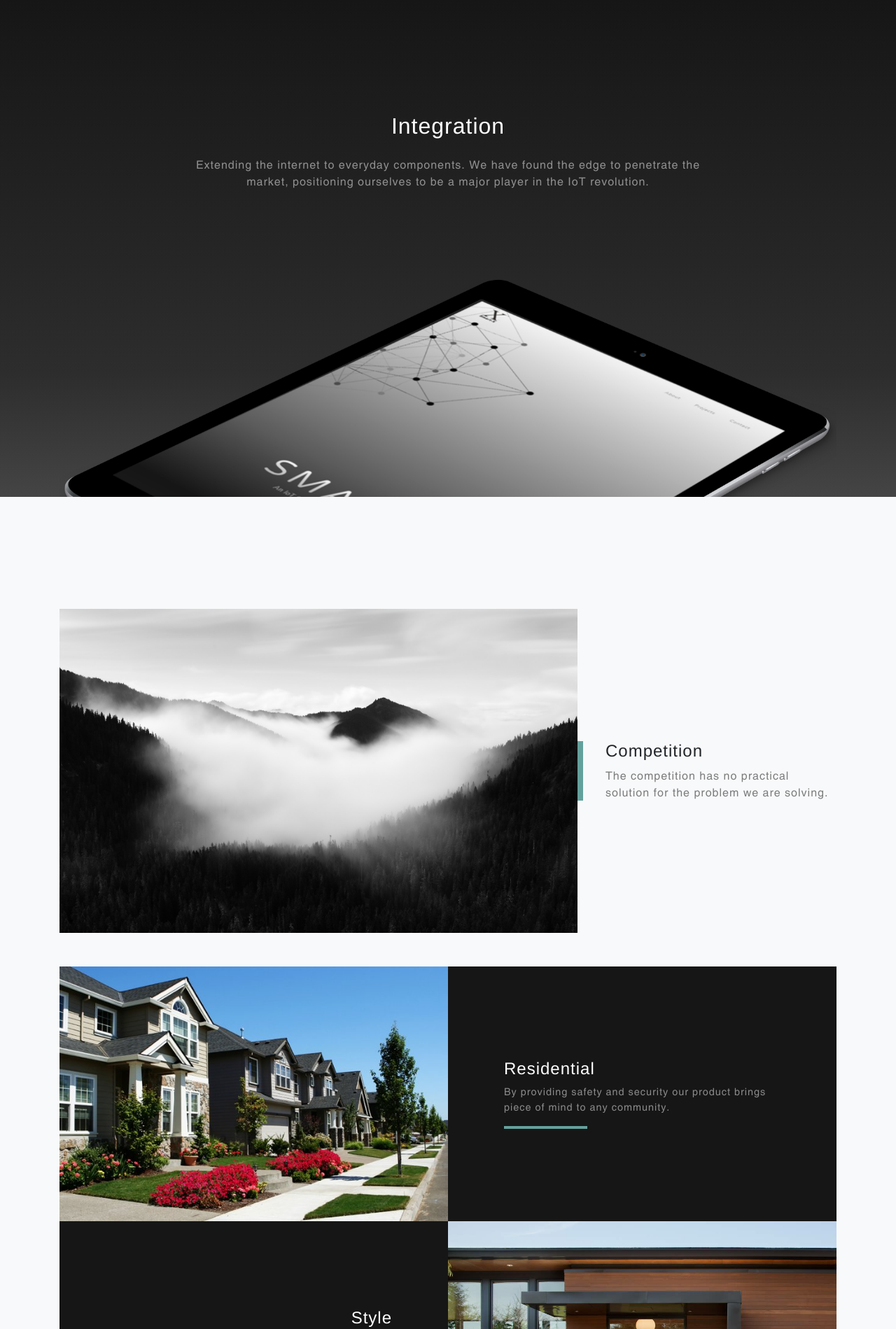
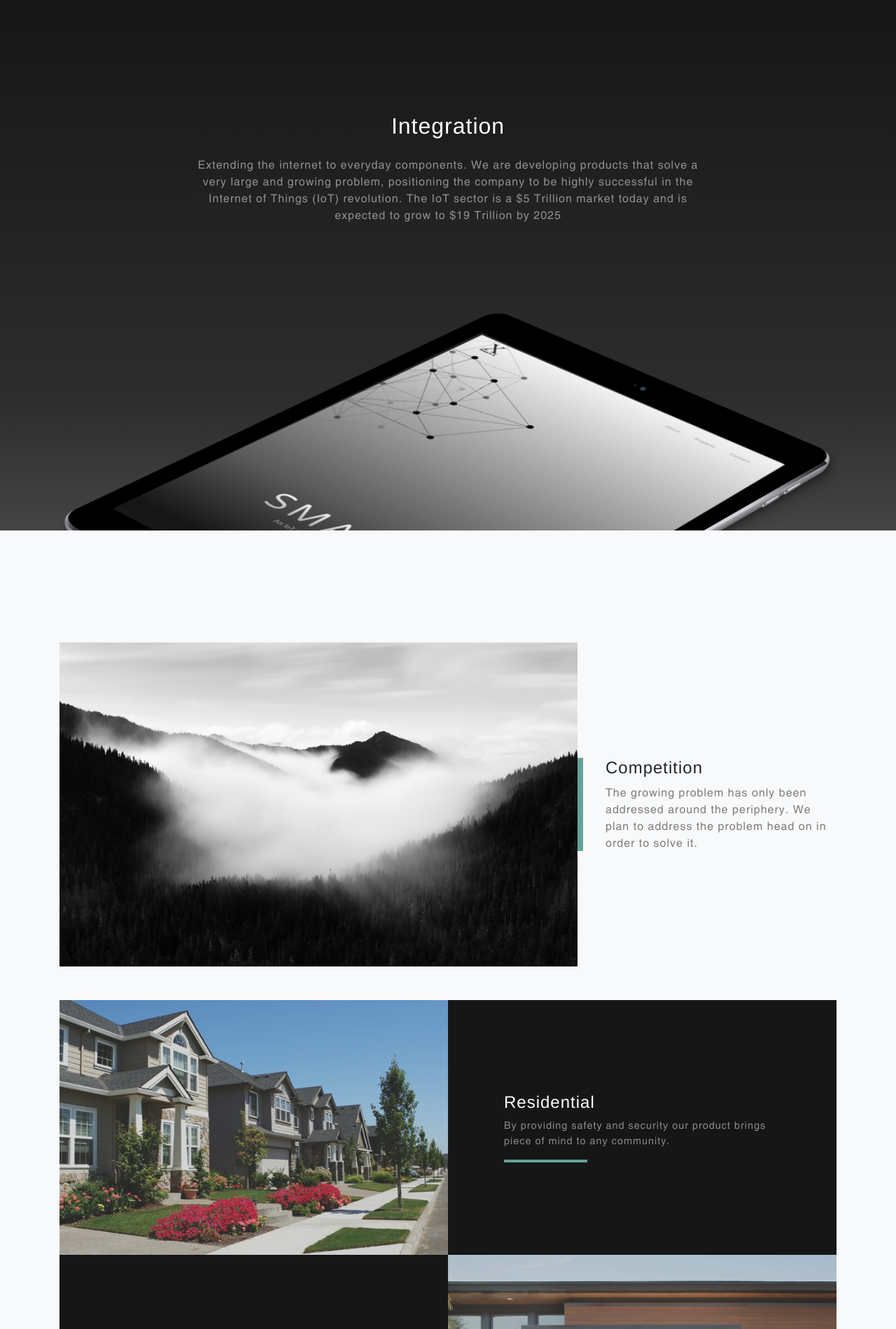
Before and after one commit to chillenberger/Smart-X, a Django app: page /Home/ in a window 1280 px wide. Shown: the part 799-2698 px from the top of the page at 70% size. Run offline with Django 3.2, Linux system fonts and the light colour scheme; parts of the project's set-up code (start-up, migrations or seed data) failed here and were passed over; some libraries are stand-ins or nearby versions.

Commit message:
soften images, add commercial section, change copywrite

```diff
--- a/Home/static/css/grayscale.css
+++ b/Home/static/css/grayscale.css
@@ -202,14 +202,23 @@
   padding: 10rem 0;
 }
 
-.projects-section .featured-text {
+.projects-section .featured-text-left {
+  padding: 2rem;
+}
+
+.projects-section .featured-text-right {
   padding: 2rem;
 }
 
 @media (min-width: 992px) {
-  .projects-section .featured-text {
+  .projects-section .featured-text-left {
     padding: 0 0 0 2rem;
     border-left: 0.5rem solid #64a19d;
+  }
+
+  .projects-section .featured-text-right {
+    padding: 0 2rem 0 0;
+    border-right: 0.5rem solid #64a19d;
   }
 }
 
@@ -321,6 +330,14 @@ a:focus, a:hover {
   color: #64a19d !important;
 }
 
+div.soften-image {
+  background-color: gray;
+}
+
+div.soften-image > img {
+  opacity: .7;
+}
+
 footer {
   padding: 5rem 0;
 }
--- a/Home/templates/index.html
+++ b/Home/templates/index.html
@@ -42,7 +42,7 @@
             <a class="nav-link js-scroll-trigger" href="#about">About</a>
           </li>
           <li class="nav-item">
-            <a class="nav-link js-scroll-trigger" href="#signup">Contact</a>
+            <a class="nav-link js-scroll-trigger" href="#contact" data-offset="50">Contact</a>
           </li>
           <li class="nav-item">
             <a class="nav-link" href="{% url "sign_in" %}">Login</a>
@@ -69,7 +69,9 @@
       <div class="row">
         <div class="col-lg-8 mx-auto">
           <h2 class="text-white mb-4">Integration</h2>
-          <p class="text-white-50">Extending the internet to everyday components. We have found the edge to penetrate the market, positioning ourselves to be a major player in the IoT revolution.</p>
+          <p class="text-white-50">Extending the internet to everyday components. We are developing products that solve a very large and growing problem, positioning the
+                                    company to be highly successful in the Internet of Things (IoT) revolution.  The IoT sector
+                                    is a $5 Trillion market today and is expected to grow to $19 Trillion by 2025</p>
         </div>
       </div>
       <img src="{% static "img/ipadSmart.png" %}" class="img-fluid" alt="">
@@ -80,22 +82,23 @@
   <section id="projects" class="projects-section bg-light">
     <div class="container">
 
-      <!-- Featured Project Row -->
+      <!-- Problem statement  -->
       <div class="row align-items-center no-gutters mb-4 mb-lg-5">
         <div class="col-xl-8 col-lg-7">
           <img class="img-fluid mb-3 mb-lg-0" src="{% static "img/bg-masthead.jpg" %}" alt="">
         </div>
         <div class="col-xl-4 col-lg-5">
-          <div class="featured-text text-center text-lg-left">
+          <div class="featured-text-left text-center text-lg-left">
             <h4>Competition</h4>
-            <p class="text-black-50 mb-0">The competition has no practical solution for the problem we are solving.</p>
+            <p class="text-black-50 mb-0">The growing problem has only been addressed around the periphery.  We plan to
+                                          address the problem head on in order to solve it.</p>
           </div>
         </div>
       </div>
 
-      <!-- Project One Row -->
+      <!-- Residential Row -->
       <div class="row justify-content-center no-gutters mb-5 mb-lg-0">
-        <div class="col-lg-6">
+        <div class="col-lg-6 soften-image">
           <img class="img-fluid" src="{% static "img/ResidentialHome.jpg" %}" alt="">
         </div>
         <div class="col-lg-6">
@@ -111,9 +114,9 @@
         </div>
       </div>
 
-      <!-- Project Two Row -->
+      <!-- Style Row -->
       <div class="row justify-content-center no-gutters">
-        <div class="col-lg-6">
+        <div class="col-lg-6 soften-image">
           <img class="img-fluid" src="{% static "img/ModernFrontEntrance.jpg" %}" alt="">
         </div>
         <div class="col-lg-6 order-lg-first">
@@ -129,8 +132,24 @@
         </div>
       </div>
 
+      <!-- Commercial -->
+      <div class="row align-items-center no-gutters mt-4 mt-lg-5">
+        <div class="col-xl-4 col-lg-5">
+          <div class="featured-text-right text-center text-lg-right">
+            <h4>Commercial</h4>
+            <p class="text-black-50 mb-0">Complementary commercial solutions are in development alongside our consumer product line.</p>
+          </div>
+        </div>
+        <div class="col-xl-8 col-lg-7 soften-image">
+          <img class="img-fluid mb-3 mb-lg-0" src="{% static "img/CommercialBuildingAult.jpg" %}" alt="">
+        </div>
+      </div>
     </div>
+
   </section>
+
+
+
 
   <!-- Signup Section -->
   <section id="signup" class="signup-section">
@@ -153,7 +172,7 @@
   </section>
 
   <!-- Contact Section -->
-  <section class="contact-section bg-black">
+  <section  id="contact" class="contact-section bg-black">
     <div class="container">
 
       <div class="row">
@@ -200,7 +219,7 @@
   <!-- Footer -->
   <footer class="bg-black small text-center text-white-50">
     <div class="container">
-      Copyright &copy; Smart-X 2019
+      Copyright &copy; Smart-X Holdings, Inc. 2019
     </div>
   </footer>
 
```
Also changed, not shown: Home/static/img/CommercialBuilding.jpg (added), Home/static/img/CommercialBuilding2.jpg (added), Home/static/img/CommercialBuildingAult.jpg (added).
